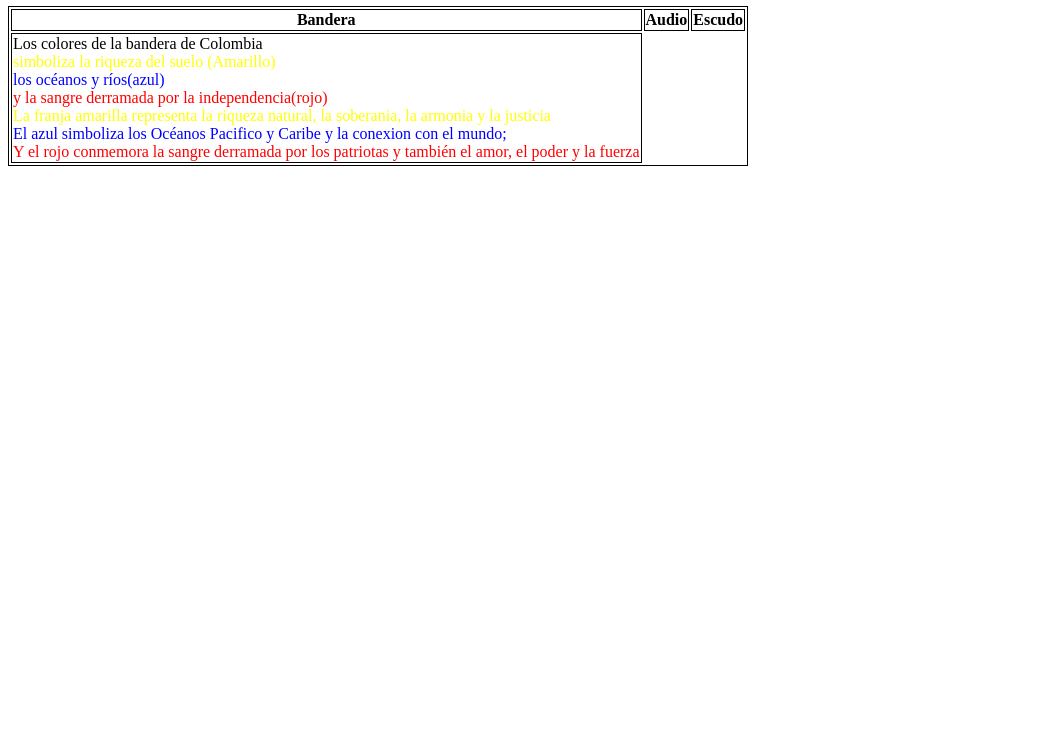
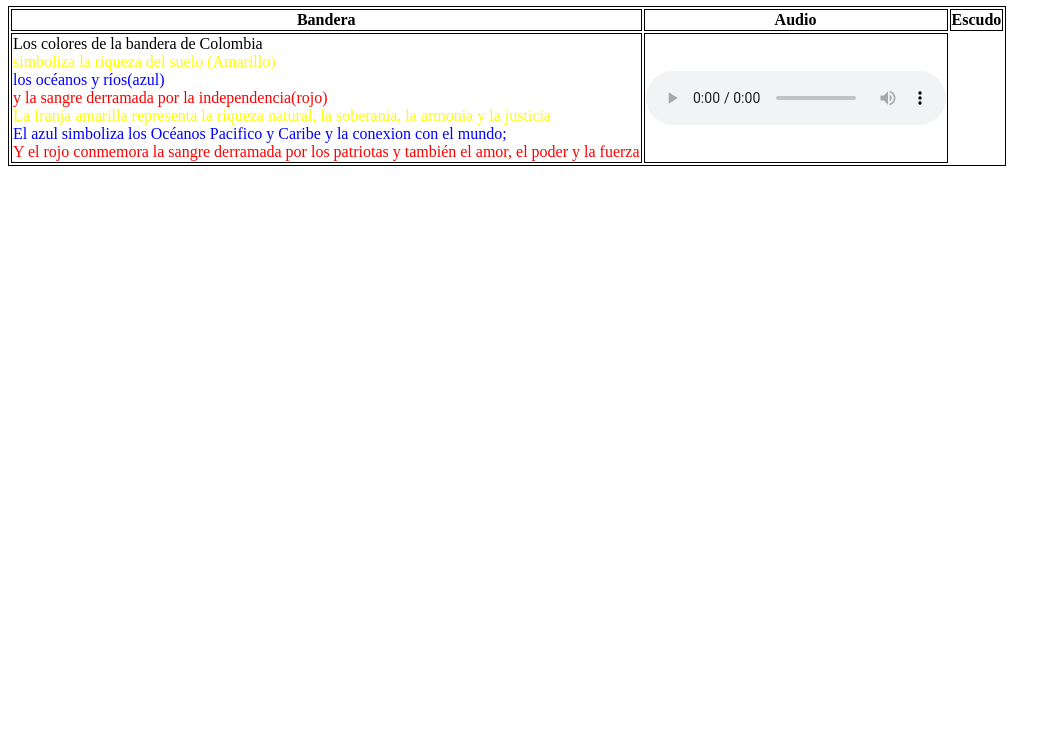
Before and after one commit to jeroVIPpropapus/jeroVIPpropapus.github.io, a plain HTML site: page Evaluacion.html in a window 1280 px wide. Shown: the part 60-800 px from the top of the page, without its empty margins (0-1061 px from the left). Drawn offline with Linux system fonts and the light colour scheme.

Commit message:
Update Evaluacion.html

```diff
--- a/Evaluacion.html
+++ b/Evaluacion.html
@@ -24,5 +24,14 @@
   <font color=yellow>La franja amarilla representa la riqueza natural, la soberania, la armonia y la justicia</font><br>
   <font color=blue>El azul simboliza los Océanos Pacifico y Caribe y la conexion con el mundo;</font><br>
   <font color=red>Y el rojo conmemora la sangre derramada por los patriotas y también el amor, el poder y la fuerza</font><br>
-  </td>
+ </td>
+
+ <td>
+     <audio src="HimnoColombia.mp3" controls=""></audio>
+
+
+
+
+
+ </td>
  </tr>
```
